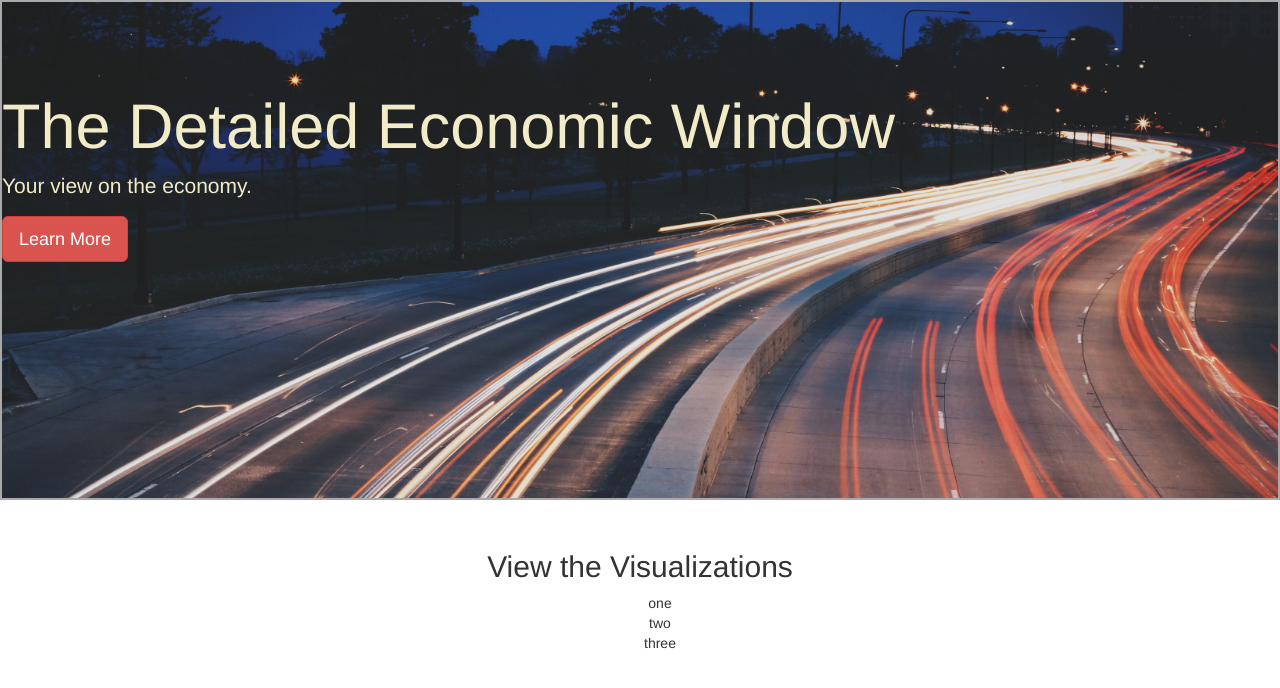
After one commit to DistrictDataLabs/02-group-b, a Flask app: template templates/data.html in a window 1280 px wide. The commit adds this page. Shown: the top 688 px of the page. Run offline with Flask 2, Linux system fonts and the light colour scheme; the template is opened without the code that fills it, so the values that code supplies are empty; some libraries are stand-ins or nearby versions.

Commit message:
Different layout.

```diff
--- a/app.py
+++ b/app.py
@@ -11,5 +11,17 @@ def home():
 def about():
     return render_template("about.html")
 
+#About page
+@app.route('/visualizations')
+def visualizations():
+    return render_template("visualizations.html")
+
+#About page
+@app.route('/data')
+def data():
+    return render_template("data.html")
+
+
+
 if __name__ == '__main__':
     app.run(debug=True)
--- /dev/null
+++ b/static/data.css
@@ -0,0 +1,14 @@
+.jumbotron {
+  background-image: url("carscity.jpeg");
+  background-size: cover;
+  border: 2px solid darkgray;
+  background-repeat: no-repeat;
+  overflow: hidden;
+  height: 500px;
+  color: #F2EBC7;
+  padding-top: 5em;
+}
+
+ul {
+  list-style-type: none;
+}
--- /dev/null
+++ b/templates/data.html
@@ -0,0 +1,24 @@
+<!DOCTYPE html>
+<meta charset="utf-8">
+<head>
+<link rel="stylesheet" href="{{url_for('static',filename='normalize.css')}}">
+<link rel="stylesheet" href="https://maxcdn.bootstrapcdn.com/bootstrap/3.3.1/css/bootstrap.min.css">
+<link rel="stylesheet" type="text/css" href="data.css"/>
+</head>
+<div class="jumbotron">
+  <h1>The Detailed Economic Window</h1>
+  <p>Your view on the economy.</p>
+  <p><a class="btn btn-danger btn-lg" href="#" role="button">Learn More</a></p>
+</div>
+
+<div class="container-fluid">
+  <div class="row">
+    <div class="col-md-12 text-center"><h2>View the Visualizations</h2>
+      <ul>
+        <li>one</li>
+        <li>two</li>
+        <li>three</li>
+      </ul>
+    </div>
+  </div>
+</div>
--- a/templates/index.html
+++ b/templates/index.html
@@ -18,7 +18,6 @@
       <a class="navbar-brand" href="#">
         <img alt="DEW" src="{{url_for('static', filename='data1.svg')}}" style="height: 100px"></a>
       <div style="margin-top: 10px;">
-        <div style="display: table-cell; vertical-align: middle;">The Detailed Economic Window (DEW)</div>
         </div>
       </div>
       <div class="pull-right" style="margin-top: 10px">
```
Also changed, not shown: static/carscity.jpeg (added), static/data1.svg.
